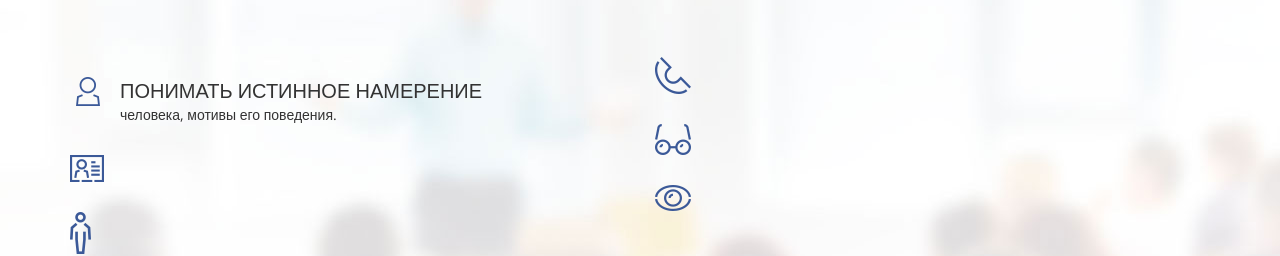
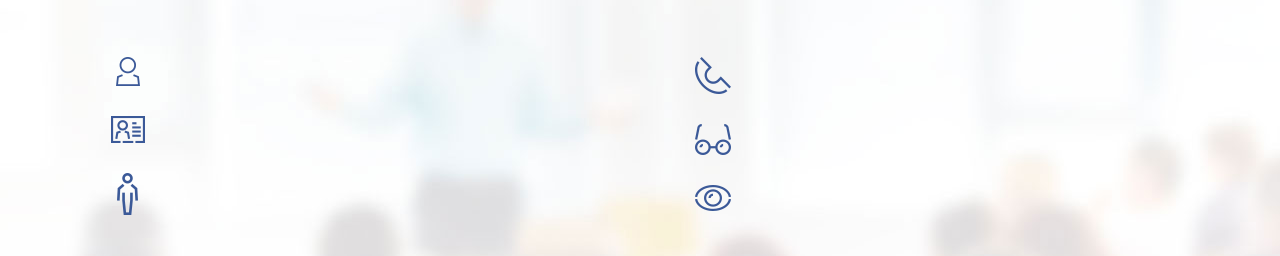
Before and after one commit to ladytwinty/task-test, a plain HTML site: page index.html in a window 1280 px wide. Shown: the part 713-969 px from the top of the page. Drawn offline with nearby package versions, Linux system fonts and the light colour scheme.

Commit message:
edit second part

```diff
--- a/css/style.css
+++ b/css/style.css
@@ -1,5 +1,6 @@
 .page-wrapper{
 	width: 100%;
+	overflow:hidden;
 	font-family: 'Open Sans', sans-serif;
 }
 .navbar-default{
@@ -173,22 +174,14 @@
 	margin-top: 55px;
 }
 .list1 .row ul{
-	padding:0;
+	list-style-type: none;
 }
 .list1 .row ul li{
-	list-style-type: none;
 	text-align: left;
 	margin-bottom: 30px;
+	vertical-align: top;
 }
-.list1 .image{
-	display: block;
+.list1 .pic{
 	width: 35px;
-	float: left;
 	text-align: center;
-	margin-right: 15px;
 }
-.list1 .title{
-	text-transform: uppercase;
-    vertical-align: middle;
-    font-size: 20px;
-}
--- a/index.html
+++ b/index.html
@@ -82,22 +82,27 @@
 			<div class="col-sm-6">
 				<ul>
 					<li>
-						<div class="image">
+						<div class="pic">
 						<img src="img/1.png" alt="img 1">
 						</div>
-						<div class="desc">
-						<div class="title">понимать истинное намерение</div>
-						<p>человека, мотивы его поведения.</p></div>
 					</li>
-					<li><img src="img/2.png" alt="img 1"></li>
-					<li><img src="img/3.png" alt="img 1"></li>
+					<li>
+					<div class="pic">
+					<img src="img/2.png" alt="img 1">
+					</div>
+					</li>
+					<li>
+					<div class="pic">
+					<img src="img/3.png" alt="img 1">
+					</div></li>
 				</ul>
 			</div>
 			<div class="col-sm-6">
 				<ul>
 					<li><img src="img/4.png" alt="img 1"></li>
 					<li><img src="img/5.png" alt="img 1"></li>
-					<li><img src="img/6.png" alt="img 1"></li>
+					<li><img src="img/6.png" alt="img 1">
+					</li>
 				</ul>
 			</div>
 			</div>
```
